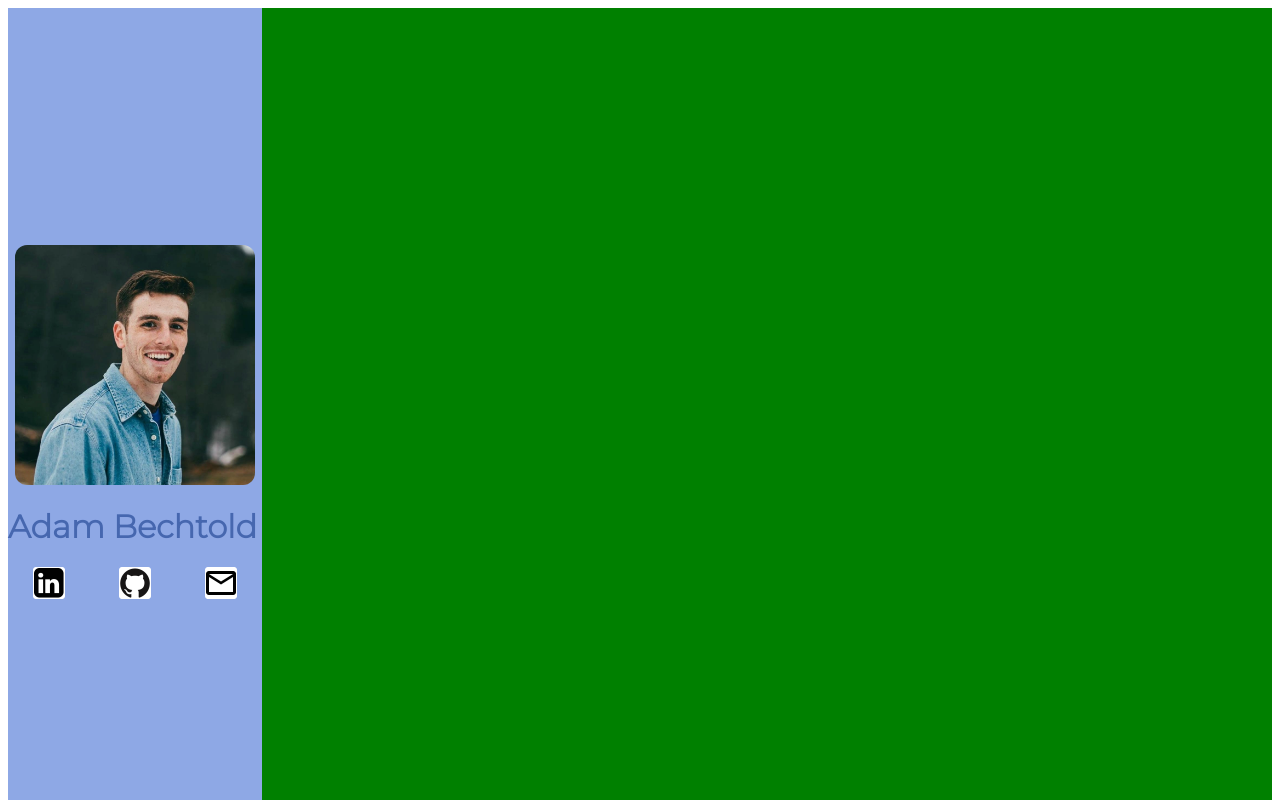
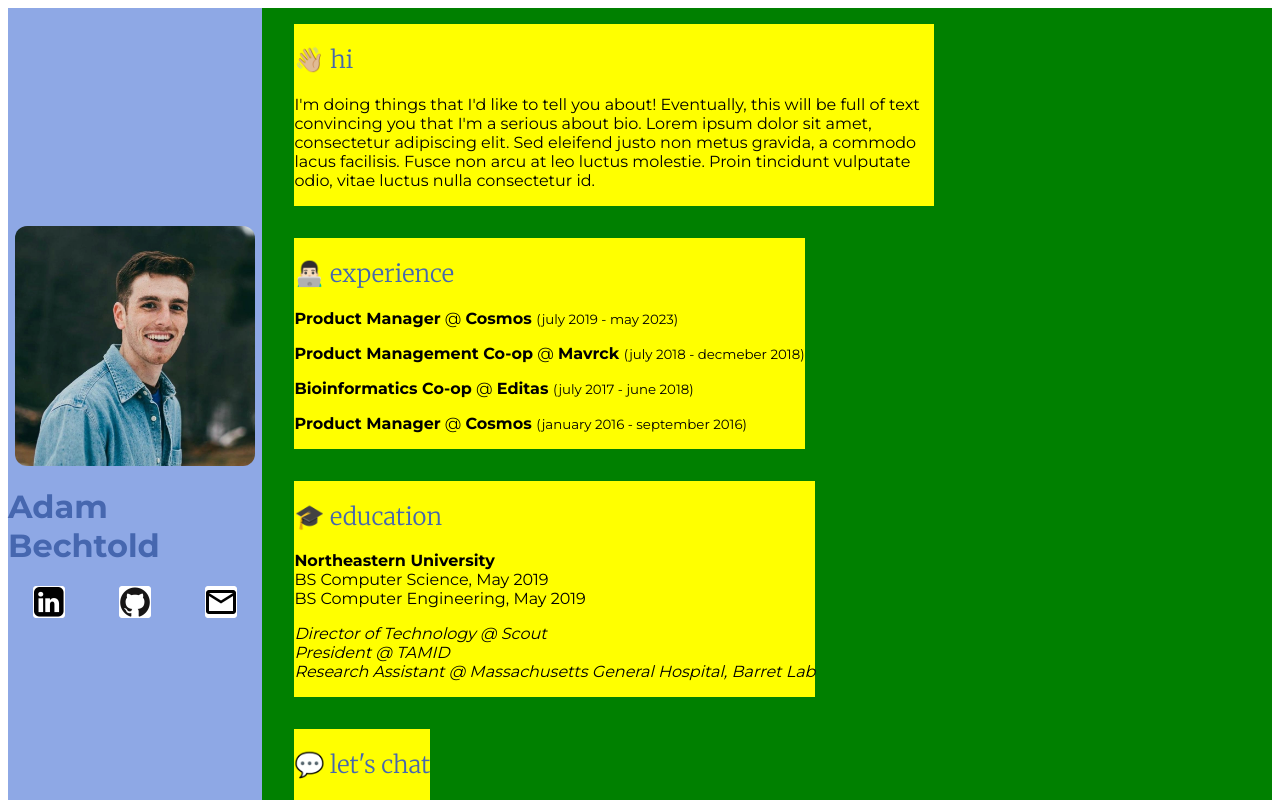
Before and after one commit to adambechtold/personal-website, a Next.js app: page / in a window 1280 px wide. Shown: the top 800 px of the page. Built offline with nearby package versions, Linux system fonts and the light colour scheme.

Commit message:
so we can display information about Adam

```diff
--- /dev/null
+++ b/app/components/ContentItem/ContentItem.js
@@ -0,0 +1,33 @@
+import React from "react";
+import styles from "./ContentItem.module.css";
+import { Merriweather } from "next/font/google";
+
+const merriweatherFont = Merriweather({
+  subsets: ["latin"],
+  weight: "300",
+});
+
+import PropTypes from "prop-types";
+
+/**
+ * Renders one item of content for the personal website. Each
+ * has a title and some content provided by the parent.
+ *
+ * @param {Object} props - The component props.
+ *  @param {string} props.title - The title of the content item.
+ *  @param {React.ReactNode} props.children - The children to render inside the content item.
+ * @return {JSX.Element} - The rendered content item.
+ */
+export default function ContentItem({ title, children }) {
+  return (
+    <div className={styles.container}>
+      <h2 className={merriweatherFont.className}>{title}</h2>
+      {children}
+    </div>
+  );
+}
+
+ContentItem.propTypes = {
+  title: PropTypes.string.isRequired,
+  children: PropTypes.node.isRequired,
+};
--- /dev/null
+++ b/app/components/ContentItem/ContentItem.module.css
@@ -0,0 +1,5 @@
+.container {
+  margin: 1rem 2rem;
+  max-width: 40rem;
+  background-color: yellow;
+}
--- a/app/globals.css
+++ b/app/globals.css
@@ -17,6 +17,7 @@ body {
   background: rgb(var(--background-rgb));
 }
 
-h1 {
+h1,
+h2 {
   color: var(--accent-color);
 }
--- a/app/layout.js
+++ b/app/layout.js
@@ -5,7 +5,7 @@ import "./globals.css";
 
 const montserratFont = Montserrat({
   subsets: ["latin"],
-  weight: "300",
+  weight: ["300", "400", "500", "600", "700"],
 });
 
 export const metadata = {
--- a/app/page.js
+++ b/app/page.js
@@ -1,6 +1,8 @@
 import React from "react";
 import styles from "./page.module.css";
+
 import Profile from "./components/Profile/Profile";
+import ContentItem from "./components/ContentItem/ContentItem";
 
 /**
  * Renders the home page.
@@ -13,7 +15,48 @@ export default function Home() {
         <div className={styles.profileContainer}>
           <Profile />
         </div>
-        <div className={styles.content} />
+        <div className={styles.content}>
+          <ContentItem title="👋🏼 hi">
+            <p>
+              {
+                "I'm doing things that I'd like to tell you about! Eventually, this will be full of text convincing you that I'm a serious about bio. Lorem ipsum dolor sit amet, consectetur adipiscing elit. Sed eleifend justo non metus gravida, a commodo lacus facilisis. Fusce non arcu at leo luctus molestie. Proin tincidunt vulputate odio, vitae luctus nulla consectetur id."
+              }
+            </p>
+          </ContentItem>
+          <ContentItem title="👨🏻‍💻 experience">
+            <p>
+              <b>Product Manager</b> @ <b>Cosmos </b>
+              <small>{"(july 2019 - may 2023)"}</small>
+            </p>
+            <p>
+              <b>Product Management Co-op</b> @ <b>Mavrck </b>
+              <small>{"(july 2018 - decmeber 2018)"}</small>
+            </p>
+            <p>
+              <b>Bioinformatics Co-op</b> @ <b>Editas </b>
+              <small>{"(july 2017 - june 2018)"}</small>
+            </p>
+            <p>
+              <b>Product Manager</b> @ <b>Cosmos </b>
+              <small>{"(january 2016 - september 2016)"}</small>
+            </p>
+          </ContentItem>
+          <ContentItem title="🎓 education">
+            <p>
+              <b>Northeastern University</b> <br />
+              BS Computer Science, May 2019 <br />
+              BS Computer Engineering, May 2019
+            </p>
+            <p>
+              <i>Director of Technology @ Scout</i> <br />
+              <i>President @ TAMID</i> <br />
+              <i>
+                Research Assistant @ Massachusetts General Hospital, Barret Lab
+              </i>
+            </p>
+          </ContentItem>
+          <ContentItem title="💬 let's chat" />
+        </div>
       </div>
     </main>
   );
--- a/app/page.module.css
+++ b/app/page.module.css
@@ -30,4 +30,9 @@
   width: 100%;
   height: 1300px;
   background-color: green;
+
+  display: flex;
+  flex-direction: column;
+  justify-content: flex-start;
+  align-items: flex-start;
 }
```
